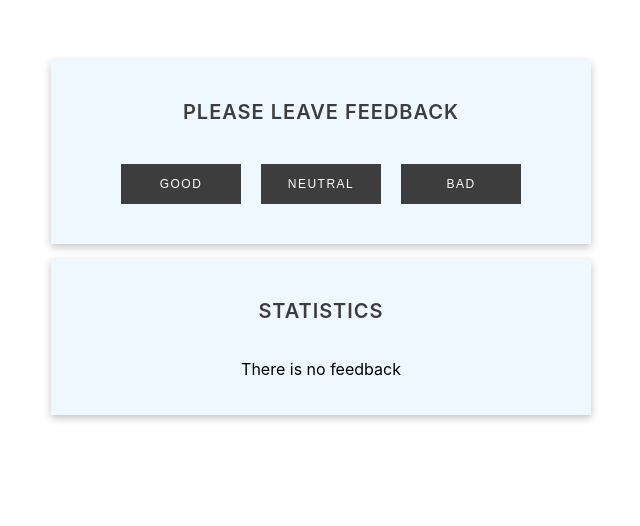
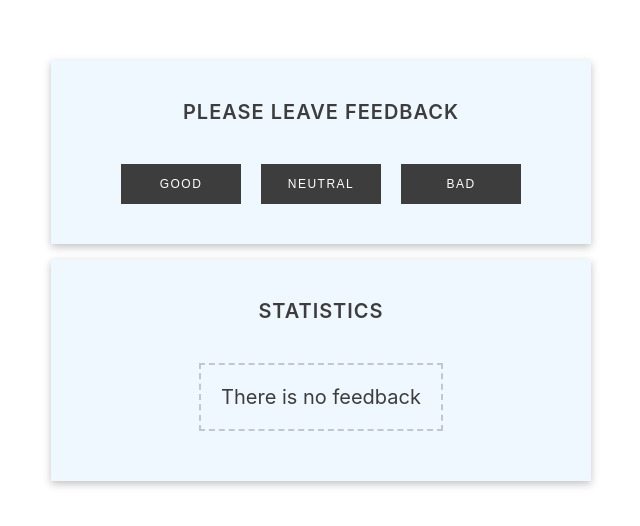
Before and after one commit to Anakole/goit-react-hw-02-feedback, a React (Create React App) app: page / in a window 1280 px wide. Shown: the top 526 px of the page, without its empty margins (319-959 px from the left). Built offline with nearby package versions, Linux system fonts and the light colour scheme.

Commit message:
update styled

```diff
--- a/src/components/Notification/Notification.jsx
+++ b/src/components/Notification/Notification.jsx
@@ -1,3 +1,5 @@
+import { NotificationText } from './Notification.styled';
+
 export const Notification = ({ message }) => {
-  return <p>{message}</p>;
+  return <NotificationText>{message}</NotificationText>;
 };
--- /dev/null
+++ b/src/components/Notification/Notification.styled.jsx
@@ -0,0 +1,9 @@
+import styled from '@emotion/styled';
+
+export const NotificationText = styled.p`
+  font-size: 20px;
+  color: #3d3d3d;
+  padding: 20px;
+  border: 2px dashed #3d3d3d42;
+  margin-bottom: 30px;
+`;
```
